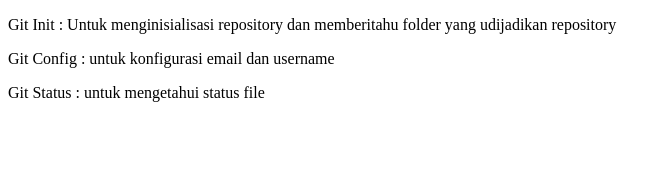
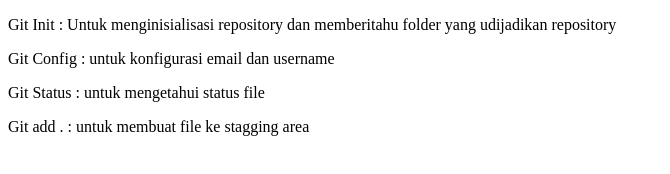
Before and after one commit to muafak27/tugas-fundamentalgit, a plain HTML site: page index.html in a window 1280 px wide. Shown: the whole page, without its empty margins (0-670 px from the left). Drawn offline with Linux system fonts and the light colour scheme.

Commit message:
Menambahkan pengertian Git add .

```diff
--- a/index.html
+++ b/index.html
@@ -9,6 +9,7 @@
         <p>Git Init : Untuk menginisialisasi repository dan memberitahu folder yang udijadikan repository</p>
         <p>Git Config : untuk konfigurasi email dan username</p>
         <p>Git Status : untuk mengetahui status file</p>
+        <p>Git add . : untuk membuat file ke stagging area</p>
     </div>
 </body>
 </html>
```
